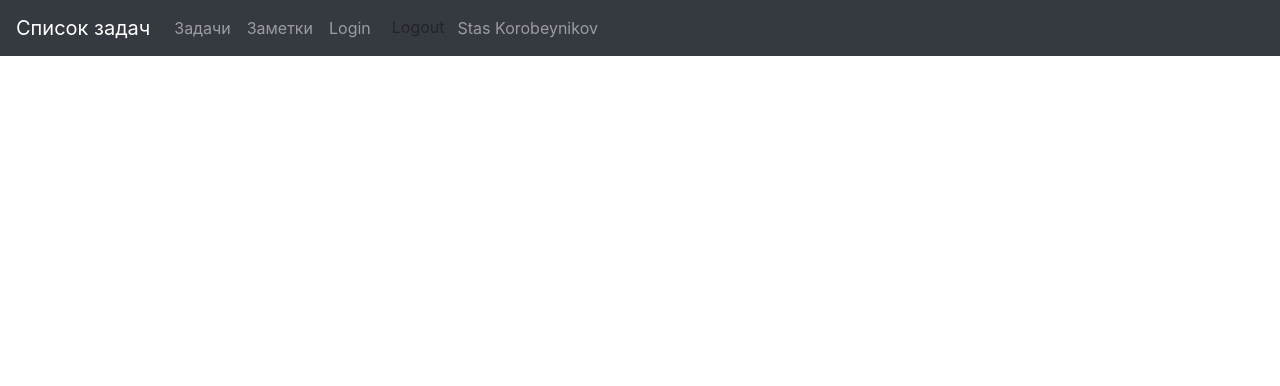
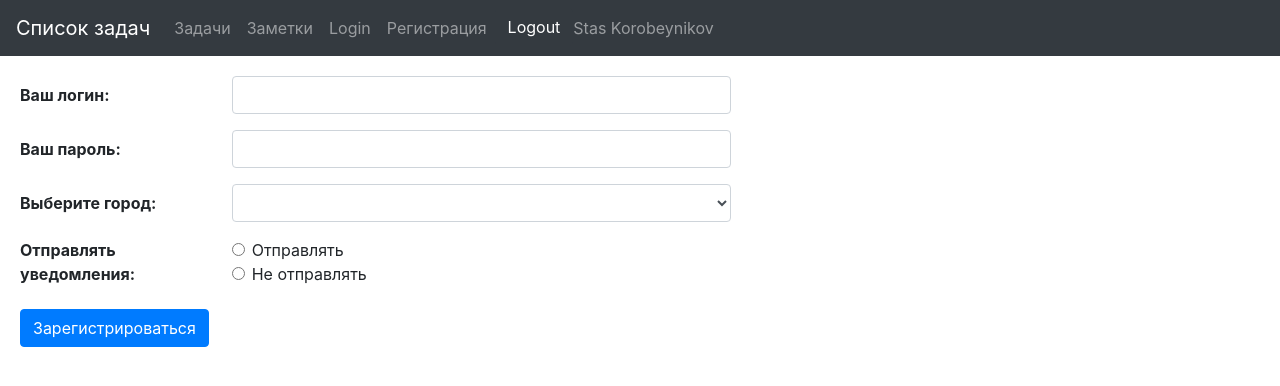
Before and after one commit to staskorobeynikov/job4j_angular, an Angular app in the folder task-planner/: page /reg in a window 1280 px wide. Before the commit this address led to /. Shown: the top 386 px of the page. Built offline with nearby package versions, Linux system fonts and the light colour scheme.

Commit message:
1. Создание формы[#381353]

```diff
--- a/task-planner/src/app/app-routing.module.ts
+++ b/task-planner/src/app/app-routing.module.ts
@@ -7,6 +7,7 @@ import {TaskListComponent} from './task/task-list/task-list.component';
 import {LoginComponent} from './login/login.component';
 import {AuthGuard} from './auth.guard';
 import {GuestGuard} from './guest.guard';
+import {RegistrationComponent} from './registration/registration.component';
 
 const routes: Routes = [
   {path: 'tasks', component: TaskListComponent, canActivate: [AuthGuard], children: [
@@ -14,7 +15,8 @@ const routes: Routes = [
     ]
   },
   {path: 'notes', component: NotesListComponent, canActivate: [AuthGuard]},
-  {path: 'login', component: LoginComponent, canActivate: [GuestGuard]}
+  {path: 'login', component: LoginComponent, canActivate: [GuestGuard]},
+  {path: 'reg', component: RegistrationComponent, canActivate: [GuestGuard]}
 ];
 
 @NgModule({
--- a/task-planner/src/app/app.module.ts
+++ b/task-planner/src/app/app.module.ts
@@ -11,10 +11,12 @@ import {TaskModule} from './task/task.module';
 import {BrowserModule} from '@angular/platform-browser';
 import {CommonModule} from '@angular/common';
 import {LoginModule} from './login/login.module';
+import { RegistrationComponent } from './registration/registration.component';
 
 @NgModule({
   declarations: [
-    AppComponent
+    AppComponent,
+    RegistrationComponent
   ],
   imports: [
     AppRoutingModule,
--- a/task-planner/src/app/core/header/header.component.html
+++ b/task-planner/src/app/core/header/header.component.html
@@ -12,7 +12,10 @@
         <a class="nav-link" routerLink="/login">Login</a>
       </li>
       <li class="nav-item">
-        <button class="btn" (click)="auth.logOut()">Logout</button>
+        <a class="nav-link" routerLink="/reg">Регистрация</a>
+      </li>
+      <li class="nav-item">
+        <button class="btn btn-dark" (click)="auth.logOut()">Logout</button>
       </li>
     </ul>
   </div>
--- a/task-planner/src/app/login/login.component.html
+++ b/task-planner/src/app/login/login.component.html
@@ -6,17 +6,19 @@
   </div>
 </div>
 <div class="card-body">
+  <form (ngSubmit)="submitForm(loginForm)" #loginForm="ngForm">
     <div class="form-group row">
       <label for="login" class="col-sm-2 col-form-label" style="font-weight: bold">Ваш логин: </label>
       <div class="col-sm-5">
-      <input type="text" class="form-control" id="login" [(ngModel)]="login">
+        <input type="text" class="form-control" id="login" ngModel name="login">
       </div>
     </div>
     <div class="form-group row">
       <label for="password" class="col-sm-2 col-form-label" style="font-weight: bold">Ваш пароль: </label>
       <div class="col-sm-5">
-      <input type="text" class="form-control" id="password" [(ngModel)]="password">
+        <input type="text" class="form-control" id="password" ngModel name="password">
       </div>
     </div>
-  <button class="btn btn-success" (click)="loginIn()">Войти</button>
+    <button type="submit" class="btn btn-primary">Войти</button>
+  </form>
 </div>
--- a/task-planner/src/app/login/login.component.ts
+++ b/task-planner/src/app/login/login.component.ts
@@ -1,7 +1,7 @@
-import {Component, Input, OnInit} from '@angular/core';
+import {Component, OnInit} from '@angular/core';
 import {AuthService} from '../shared/services/auth.service';
 import {User} from '../shared/user.model';
-import {ActivatedRoute} from '@angular/router';
+import {NgForm} from '@angular/forms';
 
 @Component({
   selector: 'app-login',
@@ -9,8 +9,6 @@ import {ActivatedRoute} from '@angular/router';
   styleUrls: ['./login.component.css']
 })
 export class LoginComponent implements OnInit {
-  @Input() login: string;
-  @Input() password: string;
   isAuth = true;
   constructor(
     private authService: AuthService,
@@ -18,8 +16,12 @@ export class LoginComponent implements OnInit {
 
   ngOnInit(): void {
   }
-
-  loginIn() {
-    this.isAuth = this.authService.checkAccount(new User(this.login, this.password));
+  submitForm(loginForm: NgForm) {
+    this.isAuth = this.authService.checkAccount(
+      new User(
+        loginForm.form.value.login,
+        loginForm.form.value.password
+      )
+    );
   }
 }
--- /dev/null
+++ b/task-planner/src/app/registration/registration.component.html
@@ -0,0 +1,50 @@
+<div class="card-body">
+  <form (ngSubmit)="submitForm(loginForm)" #loginForm="ngForm">
+    <div class="form-group row">
+      <label for="login" class="col-sm-2 col-form-label" style="font-weight: bold">Ваш логин: </label>
+      <div class="col-sm-5">
+        <input type="text" class="form-control" id="login" ngModel name="login">
+      </div>
+    </div>
+    <div class="form-group row">
+      <label for="password" class="col-sm-2 col-form-label" style="font-weight: bold">Ваш пароль: </label>
+      <div class="col-sm-5">
+        <input type="text" class="form-control" id="password" ngModel name="password">
+      </div>
+    </div>
+    <div class="form-group row">
+      <label for="city" class="col-sm-2 col-form-label" style="font-weight: bold">Выберите город: </label>
+      <div class="col-sm-5">
+        <select class="form-control" id="city" name="city" ngModel>
+          <option selected>Выберите город...</option>
+          <option value="Minsk">Minsk</option>
+          <option value="Kishinev">Kishinev</option>
+          <option value="Bryansk">Bryansk</option>
+          <option value="Ufa">Ufa</option>
+          <option value="Moscow">Moscow</option>
+          <option value="St. Petersburg">St. Petersburg</option>
+        </select>
+      </div>
+    </div>
+    <fieldset class="form-group">
+      <div class="row">
+        <legend class="col-form-label col-sm-2 pt-0" style="font-weight: bold">Отправлять уведомления: </legend>
+        <div class="col-sm-10">
+          <div class="form-check">
+            <input class="form-check-input" type="radio" name="subscribe" id="subscribe1" value="true" checked ngModel>
+            <label class="form-check-label" for="subscribe1">
+              Отправлять
+            </label>
+          </div>
+          <div class="form-check">
+            <input class="form-check-input" type="radio" name="subscribe" id="subscribe2" value="false" ngModel>
+            <label class="form-check-label" for="subscribe2">
+              Не отправлять
+            </label>
+          </div>
+        </div>
+      </div>
+    </fieldset>
+    <button type="submit" class="btn btn-primary">Зарегистрироваться</button>
+  </form>
+</div>
--- /dev/null
+++ b/task-planner/src/app/registration/registration.component.ts
@@ -0,0 +1,19 @@
+import { Component, OnInit } from '@angular/core';
+import {NgForm} from '@angular/forms';
+
+@Component({
+  selector: 'app-registration',
+  templateUrl: './registration.component.html',
+  styleUrls: ['./registration.component.css']
+})
+export class RegistrationComponent implements OnInit {
+
+  constructor() { }
+
+  ngOnInit(): void {
+  }
+
+  submitForm(loginForm: NgForm) {
+    console.log('submit', loginForm);
+  }
+}
--- a/task-planner/src/app/shared/user.model.ts
+++ b/task-planner/src/app/shared/user.model.ts
@@ -1,7 +1,9 @@
 export class User {
   constructor(
     public login: string,
-    public password: string
+    public password: string,
+    public city?: string,
+    public subscribe?: boolean
   ) {
   }
 }
```
Also changed, not shown: task-planner/src/app/registration/registration.component.css (added). Lines whose indentation alone changed are shown as unchanged.
